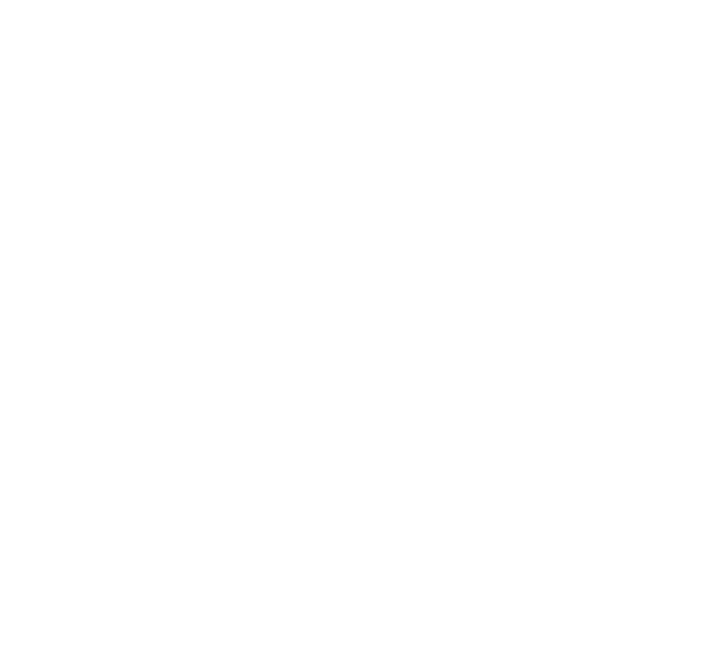
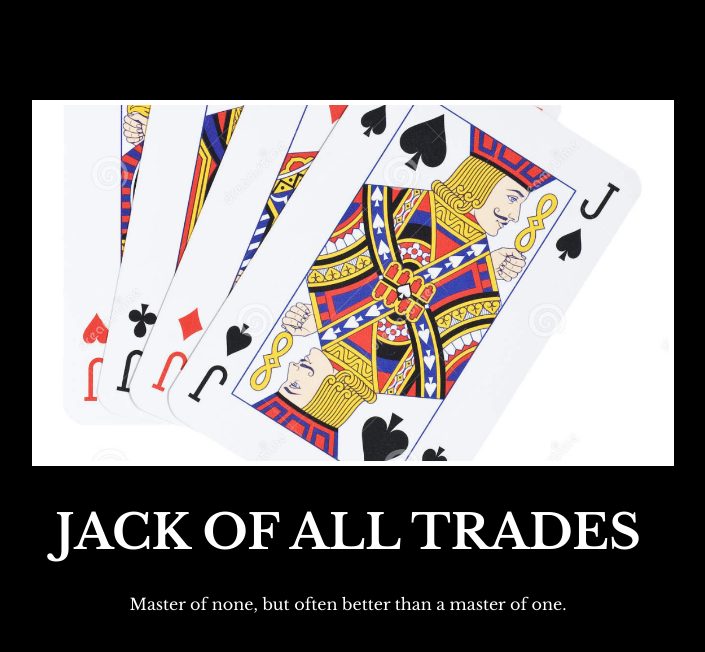
Before and after one commit to Vansaher/Motivational, a plain HTML site: page index.html in a window 1280 px wide. Shown: the whole page, without its empty margins (292-997 px from the left). Drawn offline with nearby package versions, Linux system fonts and the light colour scheme.

Commit message:
Add files via upload

```diff
--- a/index.html
+++ b/index.html
@@ -14,3 +14,25 @@ But it must have the following features:
 6. Read about the text-transform property on MDN docs to make the h1 uppercase with CSS.
   https://developer.mozilla.org/en-US/docs/Web/CSS/text-transform
 -->
+<!DOCTYPE html>
+<html lang="en">
+  <head>
+    <meta charset="UTF-8" />
+    <meta name="viewport" content="width=device-width, initial-scale=1.0" />
+    <title>Motivation</title>
+    <link rel="stylesheet" href="./style.css" />
+    <link rel="preconnect" href="https://fonts.googleapis.com" />
+    <link rel="preconnect" href="https://fonts.gstatic.com" crossorigin />
+    <link
+      href="https://fonts.googleapis.com/css2?family=Libre+Baskerville:ital,wght@0,400;0,700;1,400&display=swap"
+      rel="stylesheet"
+    />
+  </head>
+  <body>
+    <div class="poster">
+      <img class="motivation-img" src="./assets/images/jack-blog.png" alt="jack cards" />
+      <h1>Jack of All Trades</h1>
+      <p>Master of none, but often better than a master of one.</p>
+    </div>
+  </body>
+</html>
--- a/style.css
+++ b/style.css
@@ -0,0 +1,22 @@
+body {
+  background-color: black;
+}
+h1 {
+    text-transform: uppercase;
+    font-size: 3rem;
+  }
+
+
+.poster {
+  width: 50%;
+  margin-left: 25%;
+  margin-top: 100px;
+  color: white;
+  font-family: "Libre Baskerville", serif;
+  text-align: center;
+}
+
+.motivation-img {
+    border: 5px solid white;
+    width: 100%;
+  }
```
